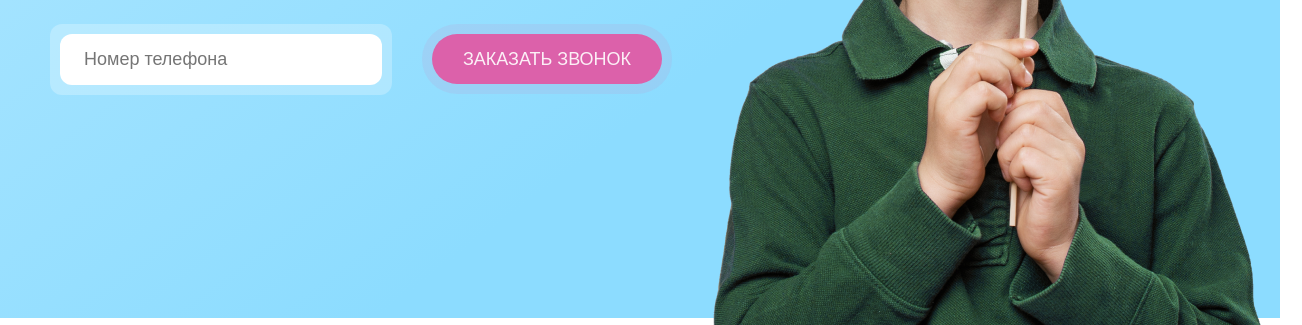
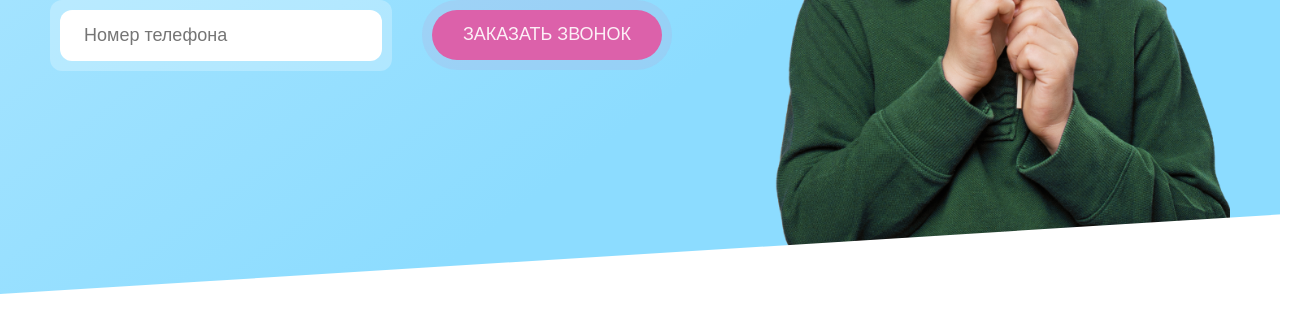
Before and after one commit to Dexane/your-day, a plain HTML site: page index.html in a window 1280 px wide. Shown: the part 482-807 px from the top of the page, 1302 px wide, since content can reach past the window. Drawn offline with Linux system fonts and the light colour scheme.

Commit message:
Hero Section Complited

```diff
--- a/index.html
+++ b/index.html
@@ -6,7 +6,7 @@
     <meta name="viewport" content="width=device-width, initial-scale=1.0">
     <title>Твой День | Праздники в СПб</title>
     <link href="https://fonts.googleapis.com/css2?family=Rubik:wght@400;500;700&display=swap" rel="stylesheet">
-    <link rel="stylesheet" href="/css/main.css">
+    <link rel="stylesheet" href="/stylesheets/css/main.css">
 </head>
 
 <body>
@@ -51,9 +51,11 @@
                     </form>
 
                 </div>
-                <img src="img/hero/hero__boy1.png" alt="" class="hero__content-img">
+                <img src="img/hero/hero__boy2.png" alt="" class="hero__content-img">
             </div>
+
         </div>
+        <div class="tilted-line"></div>
     </section>
 </body>
 
--- a/stylesheets/scss/helpers/_mixins.scss
+++ b/stylesheets/scss/helpers/_mixins.scss
@@ -2,3 +2,9 @@
     max-width: 1180px;
     margin: 0 auto;
 }
+
+@mixin tilted-line {
+    width: 100%;
+    height: 150px;
+    clip-path: polygon(130% 15%, 130% 100%, 50% 100%, -30% 100%);
+}
--- a/stylesheets/scss/layout/_hero.scss
+++ b/stylesheets/scss/layout/_hero.scss
@@ -3,11 +3,11 @@
     background: linear-gradient(322.99deg, #8CDCFF 38.62%, #BDEBFF 111.12%);
     width: 100%;
     height: 800px;
+    position: relative;
     &__content {
         display: flex;
-        max-width: 710px;
         box-sizing: border-box;
-        height: 740px;
+        height: 733px;
     }
     &__inner {
         height: 800px;
@@ -18,27 +18,34 @@
         display: flex;
         flex-direction: column;
         justify-content: center;
-        flex-grow: 1;
     }
     &__content-inner {
         display: flex;
         flex-direction: column;
         justify-content: center;
-        flex-grow: 1;
     }
     &__content-form-wrapper {
         display: flex;
     }
     &__content-title {
-        font-size: 38px;
+        font-size: 4rem;
         margin-bottom: 40px;
         span {
             display: block;
         }
     }
     &__content-img {
-        max-width: 640px;
+        max-width: 550px;
         max-height: 672px;
         align-self: flex-end;
+        margin-left: auto;
     }
 }
+
+.tilted-line {
+    position: absolute;
+    bottom: 0;
+    left: 0;
+    background-color: $text-main;
+    @include tilted-line;
+}
```
Also changed, not shown: img/hero/hero__boy.png (deleted), img/hero/hero__boy1.png (deleted), img/hero/hero__boy2.png (added), img/hero/hero__circle.png (added), img/hero/hero__semicircle.png (added), img/hero/hero__triangle.png (added), stylesheets/css/main.css (added), 1 other file.
